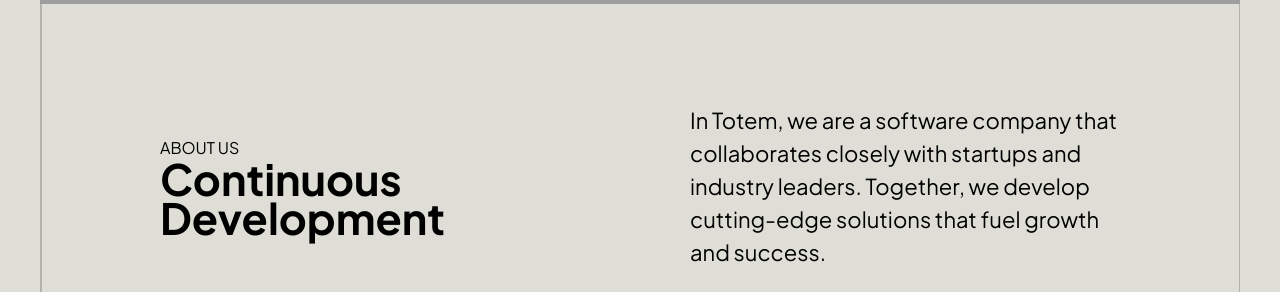
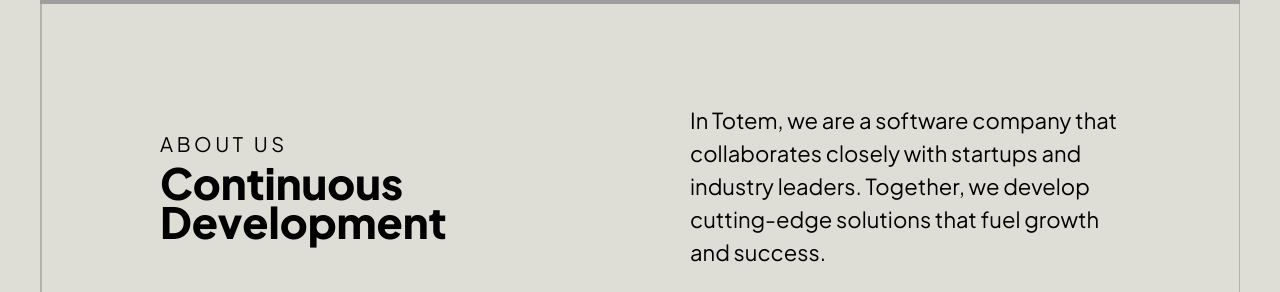
Before and after one commit to hatchcloud/ani-land, a Next.js app: page / in a window 1280 px wide. Shown: the part 1380-1672 px from the top of the page. Built offline with nearby package versions, Linux system fonts and the light colour scheme; grey boxes are pictures that could not be loaded.

Commit message:
proyecto

```diff
--- a/app/components/AboutUs.js
+++ b/app/components/AboutUs.js
@@ -17,8 +17,8 @@
         className=" w-full min-h-[365px] px-5 lg:px-10 h-full flex justify-center items-start lg:items-center gap-[60px] lg:gap-[200px]  flex-col md:flex-row  py-16 lg:py-24 "
       >
         <div>
-            <p className=' uppercase '>About Us</p>
-        <h2 className='text-2xl leading-[90%] font-bold max-w-[330px]' >Continuous Development</h2>
+            <p className='h-sub uppercase leading-tight tracking-[3.6px] pb-2'>About Us</p>
+        <h2 className='text-2xl leading-[90%] font-extrabold max-w-[330px]' >Continuous Development</h2>
         </div>
         <div>
             <p className='text-md leading-[150%] max-w-[430px]  text-pretty'>In Totem, we are a software company
--- a/app/globals.css
+++ b/app/globals.css
@@ -17,3 +17,6 @@
 .heading-sub {
   font-size: clamp(14px, 2vw, 30px);
 }
+.h-sub {
+  font-size: clamp(14px, 2vw, 20px);
+}
```
